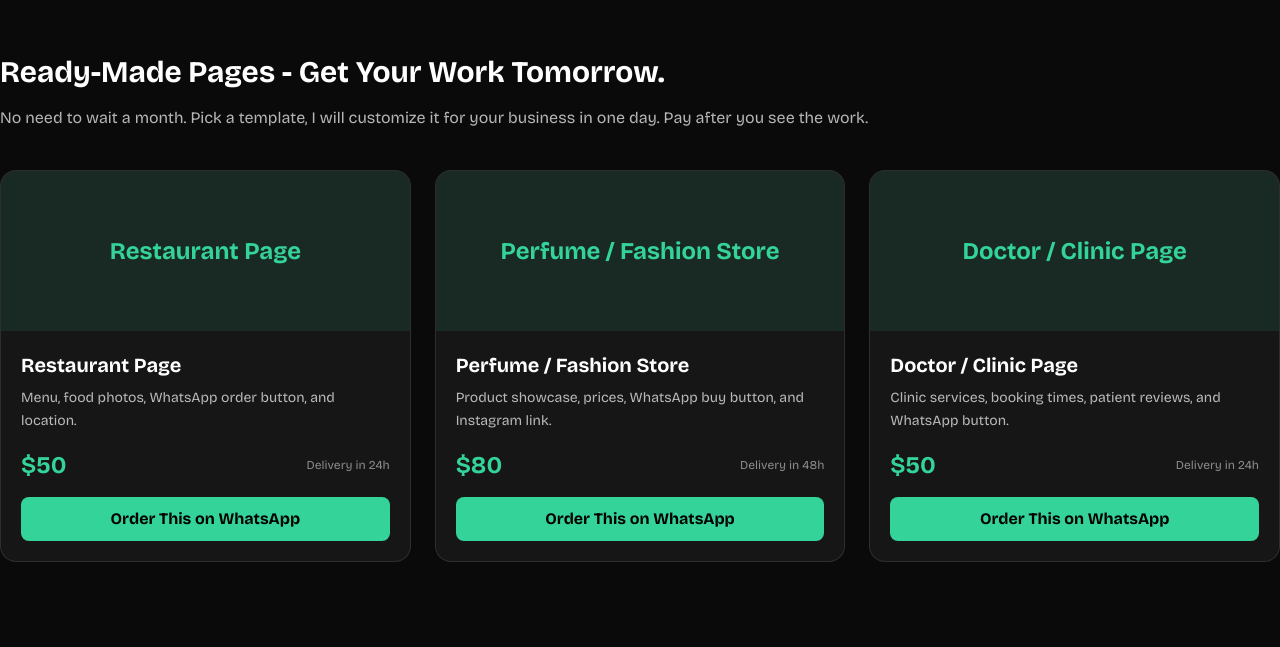
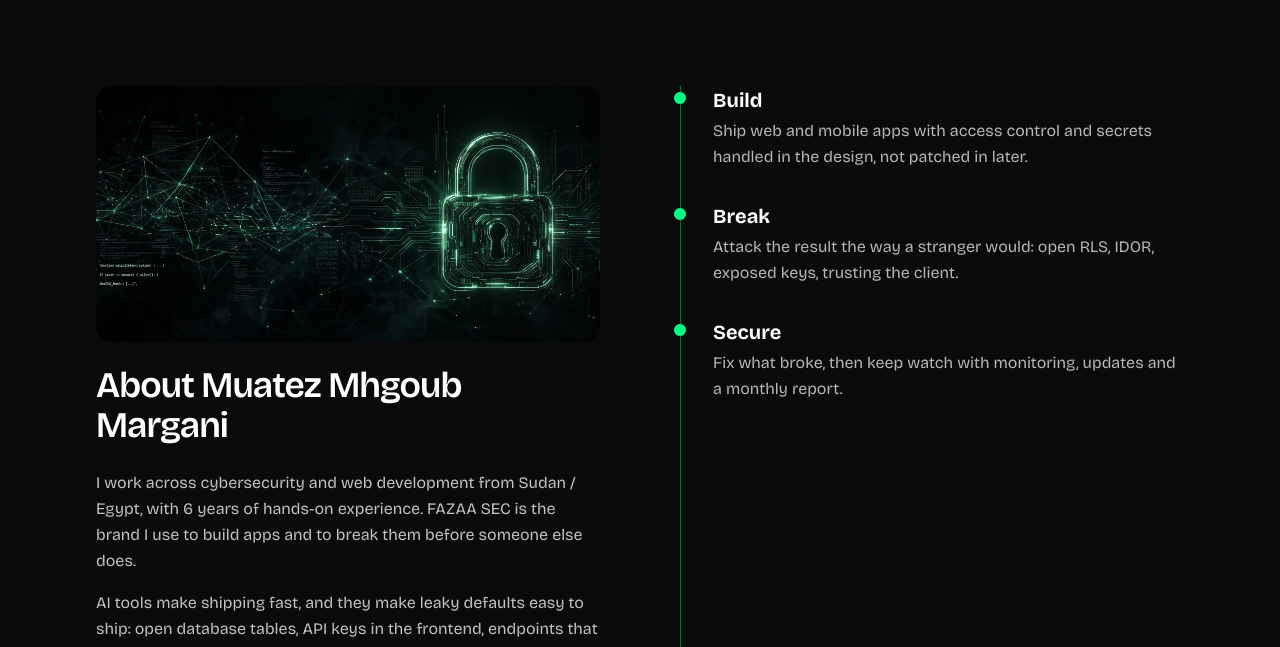
Before and after one commit to fazaa-sec/fazaasec-, a Next.js app: page / in a window 1280 px wide. Shown: the part 1413-2060 px from the top of the page. Built offline with nearby package versions, Linux system fonts and the light colour scheme; no server answers.

Commit message:
Update page.tsx

```diff
--- a/app/page.tsx
+++ b/app/page.tsx
@@ -4,7 +4,6 @@ import Footer from '@/components/Footer';
 import Hero from '@/components/Hero';
 import Navbar from '@/components/Navbar';
 import Services from '@/components/Services';
-import Templates from '@/components/Templates';
 import { LangProvider } from '@/components/LanguageContext';
 
 export default function Home() {
@@ -14,7 +13,6 @@ export default function Home() {
       <main id="main">
         <Hero />
         <Services />
-        <Templates />
         <About />
         <Contact />
       </main>
```
